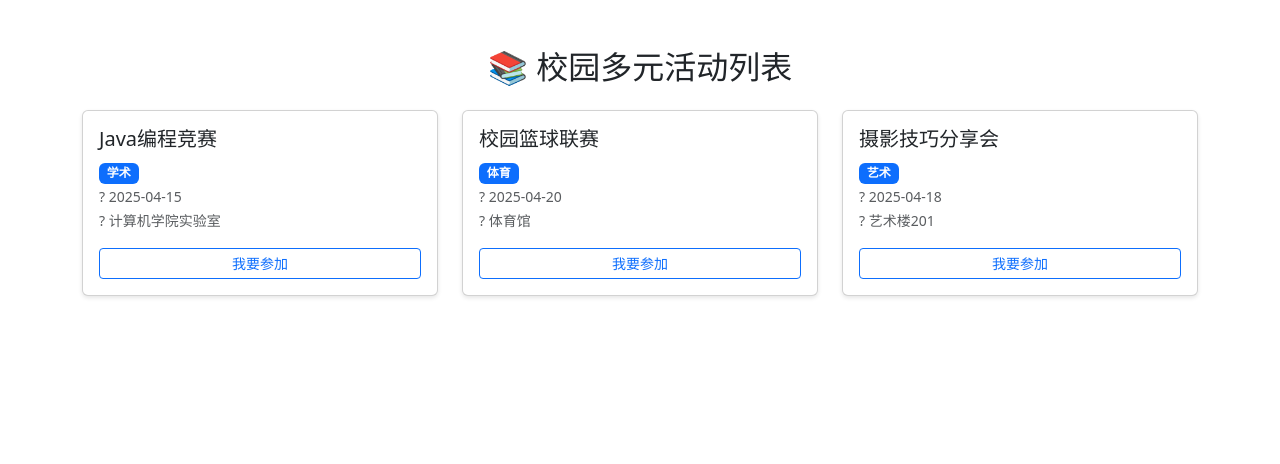
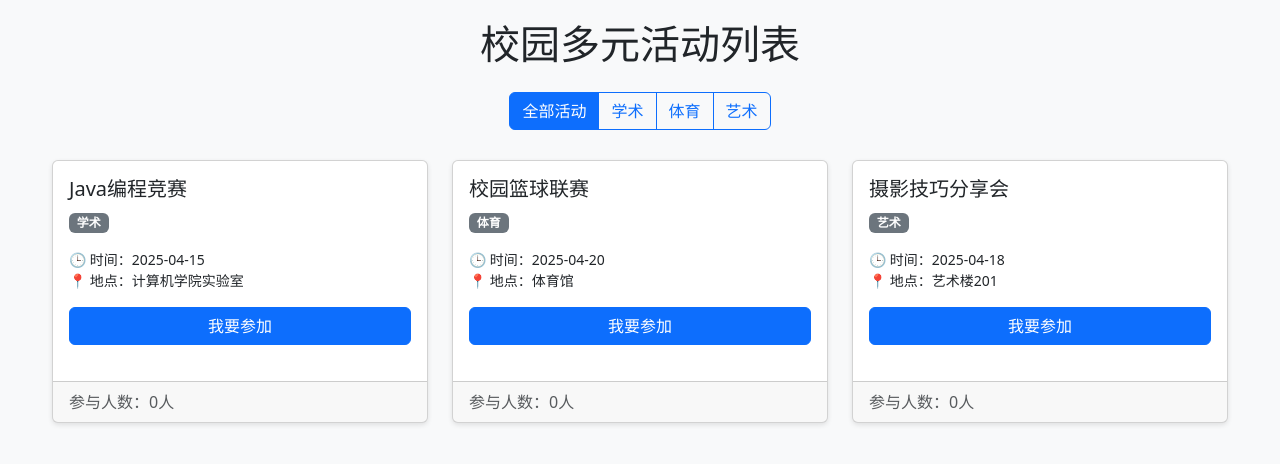
Before and after one commit to NyxVoidSpark/campus-social-matching, a Flask app: page / in a window 1280 px wide. Shown: the top 464 px of the page. Run offline with Flask 3, Linux system fonts and the light colour scheme.

```diff
--- a/app.py
+++ b/app.py
@@ -1,44 +1,163 @@
 from flask import Flask, render_template, jsonify, request
-from flask_cors import CORS  # 解决跨域问题
+from flask_cors import CORS
+from typing import List, Dict, Optional, Any
 
+# 初始化Flask应用
 app = Flask(__name__)
 CORS(app)  # 允许跨域请求
 
-# 模拟活动数据（后续可替换为数据库）
-activities = [
-    {"id": 1, "title": "Java编程竞赛", "type": "学术", "time": "2025-04-15", "location": "计算机学院实验室"},
-    {"id": 2, "title": "校园篮球联赛", "type": "体育", "time": "2025-04-20", "location": "体育馆"},
-    {"id": 3, "title": "摄影技巧分享会", "type": "艺术", "time": "2025-04-18", "location": "艺术楼201"}
+# 模拟数据库 - 活动数据
+activities: List[Dict[str, Any]] = [
+    {"id": 1, "title": "Java编程竞赛", "type": "学术", "time": "2025-04-15", "location": "计算机学院实验室",
+     "participants": []},
+    {"id": 2, "title": "校园篮球联赛", "type": "体育", "time": "2025-04-20", "location": "体育馆", "participants": []},
+    {"id": 3, "title": "摄影技巧分享会", "type": "艺术", "time": "2025-04-18", "location": "艺术楼201",
+     "participants": []}
 ]
 
-# 根路径路由（访问http://127.0.0.1:5000直接加载页面）
+
+# 辅助函数：查找活动
+def find_activity(activity_id: int) -> Optional[Dict[str, Any]]:
+    """根据ID查找活动"""
+    return next((a for a in activities if a["id"] == activity_id), None)
+
+
+# 页面路由
 @app.route("/")
-def home():
+@app.route("/show/info")
+def home() -> str:
+    """首页路由，合并了重复的路由定义"""
     return render_template("index.html")
 
-# 原有页面路由（保留，可通过http://127.0.0.1:5000/show/info访问）
-@app.route("/show/info")
-def index():
-    return render_template("index.html")
 
-# API路由：获取所有活动数据
-@app.route("/api/activities")
-def get_activities():
-    return jsonify(activities)
+# API路由：获取所有活动
+@app.route("/api/activities", methods=["GET"])
+def get_activities() -> Any:
+    """获取所有活动列表"""
+    return jsonify({
+        "success": True,
+        "data": activities,
+        "count": len(activities)
+    })
+
 
 # API路由：根据ID获取单个活动
-@app.route("/api/activities/<int:activity_id>")
-def get_activity(activity_id):
-    activity = next((a for a in activities if a["id"] == activity_id), None)
+@app.route("/api/activities/<int:activity_id>", methods=["GET"])
+def get_activity(activity_id: int) -> Any:
+    """根据ID获取单个活动详情"""
+    activity = find_activity(activity_id)
     if activity:
-        return jsonify(activity)
-    return jsonify({"error": "活动不存在"}), 404
+        return jsonify({
+            "success": True,
+            "data": activity
+        })
+    return jsonify({
+        "success": False,
+        "error": "活动不存在"
+    }), 404
+
+
+# API路由：创建新活动
+@app.route("/api/activities", methods=["POST"])
+def create_activity() -> Any:
+    """创建新活动"""
+    if not request.json:
+        return jsonify({
+            "success": False,
+            "error": "请求数据为空或格式不正确"
+        }), 400
+
+    required_fields = ["title", "type", "time", "location"]
+    for field in required_fields:
+        if field not in request.json:
+            return jsonify({
+                "success": False,
+                "error": f"缺少必要字段: {field}"
+            }), 400
+
+    # 生成新ID
+    new_id = max(activity["id"] for activity in activities) + 1 if activities else 1
+
+    new_activity = {
+        "id": new_id,
+        "title": request.json["title"],
+        "type": request.json["type"],
+        "time": request.json["time"],
+        "location": request.json["location"],
+        "participants": []
+    }
+
+    activities.append(new_activity)
+    return jsonify({
+        "success": True,
+        "message": "活动创建成功",
+        "data": new_activity
+    }), 201
+
 
 # API路由：参加活动（报名逻辑）
 @app.route("/api/activities/<int:activity_id>/join", methods=["POST"])
-def join_activity(activity_id):
-    # 后续可扩展：添加用户验证、报名记录存储等逻辑
-    return jsonify({"message": f"成功报名活动 {activity_id} - {next((a['title'] for a in activities if a['id'] == activity_id), '未知活动')}"})
+def join_activity(activity_id: int) -> Any:
+    """参加活动"""
+    activity = find_activity(activity_id)
+    if not activity:
+        return jsonify({
+            "success": False,
+            "error": "活动不存在"
+        }), 404
+
+    # 获取用户信息（实际应用中应从认证系统获取）
+    user_info = request.json.get("user", {"id": "anonymous", "name": "匿名用户"})
+
+    # 检查是否已报名
+    if any(p["id"] == user_info["id"] for p in activity["participants"]):
+        return jsonify({
+            "success": False,
+            "error": "您已报名该活动"
+        }), 400
+
+    activity["participants"].append(user_info)
+    return jsonify({
+        "success": True,
+        "message": f"成功报名活动: {activity['title']}",
+        "data": {
+            "activity_id": activity_id,
+            "participants_count": len(activity["participants"])
+        }
+    })
+
+
+# API路由：取消参加活动
+@app.route("/api/activities/<int:activity_id>/leave", methods=["POST"])
+def leave_activity(activity_id: int) -> Any:
+    """取消参加活动"""
+    activity = find_activity(activity_id)
+    if not activity:
+        return jsonify({
+            "success": False,
+            "error": "活动不存在"
+        }), 404
+
+    user_info = request.json.get("user", {"id": "anonymous"})
+
+    # 查找并移除参与者
+    for i, participant in enumerate(activity["participants"]):
+        if participant["id"] == user_info["id"]:
+            activity["participants"].pop(i)
+            return jsonify({
+                "success": True,
+                "message": f"已取消报名活动: {activity['title']}",
+                "data": {
+                    "activity_id": activity_id,
+                    "participants_count": len(activity["participants"])
+                }
+            })
+
+    return jsonify({
+        "success": False,
+        "error": "您未报名该活动"
+    }), 400
+
 
 if __name__ == '__main__':
     app.run(debug=True)
--- a/static/js/main.js
+++ b/static/js/main.js
@@ -1,9 +1,9 @@
-// 页面加载完成后立即加载活动数据
+// 页面加载完成后加载活动数据
 document.addEventListener('DOMContentLoaded', function() {
     loadActivities();
 });
 
-// 加载所有活动数据（调用后端API）
+// 加载所有活动数据
 function loadActivities() {
     fetch('/api/activities')
         .then(response => {
@@ -12,83 +12,112 @@ function loadActivities() {
             }
             return response.json();
         })
-        .then(activities => {
+        .then(data => {
+            // 适配整合后的API响应格式
+            const activities = data.success ? data.data : [];
             displayActivities(activities);
         })
         .catch(error => {
             console.error('获取活动数据失败:', error);
             const container = document.getElementById('activity-list');
             container.innerHTML = `
-                <div class="col-12">
-                    <div class="alert alert-danger text-center" role="alert">
-                        ? 加载失败，请刷新页面重试
-                    </div>
+                <div class="col-12 error">
+                    <p>❌ 加载失败，请刷新页面重试</p>
                 </div>
             `;
         });
 }
 
-// 渲染活动列表到页面
+// 渲染活动列表
 function displayActivities(activities) {
     const container = document.getElementById('activity-list');
-    container.innerHTML = ''; // 清空加载状态
+    container.innerHTML = '';
 
-    // 若没有活动数据，显示提示
     if (activities.length === 0) {
         container.innerHTML = `
             <div class="col-12">
-                <div class="alert alert-warning text-center" role="alert">
-                    ?? 暂无活动数据，敬请期待
+                <div class="alert alert-warning text-center p-3">
+                    📢 暂无活动数据，敬请期待
                 </div>
             </div>
         `;
         return;
     }
 
-    // 循环渲染每个活动卡片
+    // 循环渲染活动卡片
     activities.forEach(activity => {
-        const activityCard = `
-            <div class="col-md-4 mb-4">
+        const card = `
+            <div class="col-md-4">
                 <div class="card h-100">
                     <div class="card-body">
                         <h5 class="card-title">${activity.title}</h5>
                         <p class="card-text">
-                            <span class="badge bg-primary">${activity.type}</span><br>
-                            <small class="text-muted">
-                                ? ${activity.time}<br>
-                                ? ${activity.location}
-                            </small>
+                            <span class="badge bg-secondary">${activity.type}</span>
                         </p>
-                        <button class="btn btn-sm btn-outline-primary w-100" onclick="joinActivity(${activity.id})">
+                        <p class="card-text small">
+                            🕒 时间：${activity.time}<br>
+                            📍 地点：${activity.location}
+                        </p>
+                        <button class="btn btn-primary w-100" onclick="joinActivity(${activity.id})">
                             我要参加
                         </button>
+                    </div>
+                    <div class="card-footer text-muted">
+                        参与人数：${activity.participants ? activity.participants.length : 0}人
                     </div>
                 </div>
             </div>
         `;
-        container.innerHTML += activityCard;
+        container.innerHTML += card;
     });
 }
 
-// 报名参加活动（调用后端报名API）
+// 按类型筛选活动
+function filterActivities(type) {
+    fetch('/api/activities')
+        .then(response => response.json())
+        .then(data => {
+            const allActivities = data.success ? data.data : [];
+            let filtered = allActivities;
+
+            // 如果不是"全部活动"，则筛选对应类型
+            if (type !== 'all') {
+                filtered = allActivities.filter(activity => activity.type === type);
+            }
+
+            displayActivities(filtered);
+        });
+}
+
+// 报名参加活动
 function joinActivity(activityId) {
+    // 模拟用户信息（实际项目中应从登录状态获取）
+    const user = { id: 1, name: "当前用户" };
+
     fetch(`/api/activities/${activityId}/join`, {
         method: 'POST',
         headers: {
             'Content-Type': 'application/json',
-        }
+        },
+        body: JSON.stringify({ user: user })
     })
     .then(response => {
         if (!response.ok) {
-            throw new Error('报名请求失败');
+            throw new Error('报名失败');
         }
         return response.json();
     })
     .then(data => {
-        alert(data.message); // 显示报名成功提示
+        if (data.success) {
+            alert(data.message);
+            // 重新加载活动列表，更新参与人数
+            loadActivities();
+        } else {
+            alert(data.error);
+        }
     })
     .catch(error => {
-        console.error('报名失败:', error);
-        alert('? 报名失败，请重试');
+        console.error('报名请求失败:', error);
+        alert('报名失败，请重试');
     });
 }
--- a/templates/index.html
+++ b/templates/index.html
@@ -1,37 +1,72 @@
 <!DOCTYPE html>
 <html lang="zh-CN">
 <head>
-    <meta charset="UTF-8">
+    <meta charset="UTF-8">  <!-- 确保编码声明为UTF-8 -->
     <meta name="viewport" content="width=device-width, initial-scale=1.0">
-    <title>高校活动聚合平台</title>
-    <!-- 引入Bootstrap样式（无需本地下载，CDN直接加载） -->
+    <title>校园多元活动列表</title>
+    <!-- 引入Bootstrap样式 -->
     <link href="https://cdn.jsdelivr.net/npm/bootstrap@5.3.0/dist/css/bootstrap.min.css" rel="stylesheet">
     <style>
-        /* 可选：自定义少量样式优化显示 */
+        body {
+            background-color: #f8f9fa;
+            padding: 20px 0;
+        }
+        .header {
+            text-align: center;
+            margin-bottom: 30px;
+        }
+        .activity-container {
+            max-width: 1200px;
+            margin: 0 auto;
+        }
         .card {
-            box-shadow: 0 2px 4px rgba(0,0,0,0.1);
-            transition: box-shadow 0.3s ease;
+            margin-bottom: 20px;
+            box-shadow: 0 2px 5px rgba(0,0,0,0.1);
+            transition: all 0.3s ease;
         }
         .card:hover {
-            box-shadow: 0 4px 8px rgba(0,0,0,0.15);
+            transform: translateY(-5px);
+            box-shadow: 0 5px 15px rgba(0,0,0,0.1);
+        }
+        .loading {
+            text-align: center;
+            padding: 50px 0;
+        }
+        .error {
+            text-align: center;
+            padding: 30px;
+            background-color: #fff5f5;
+            border: 1px solid #ffe3e3;
+            border-radius: 5px;
+            color: #c53030;
         }
     </style>
 </head>
 <body>
-    <div class="container mt-5 mb-5">
-        <h2 class="text-center mb-4">📚 校园多元活动列表</h2>
-        <!-- 活动列表容器（JS动态渲染） -->
+    <div class="container activity-container">
+        <div class="header">
+            <h1>校园多元活动列表</h1>
+            <!-- 活动类型筛选器 -->
+            <div class="btn-group mt-3" role="group">
+                <button type="button" class="btn btn-primary" onclick="filterActivities('all')">全部活动</button>
+                <button type="button" class="btn btn-outline-primary" onclick="filterActivities('学术')">学术</button>
+                <button type="button" class="btn btn-outline-primary" onclick="filterActivities('体育')">体育</button>
+                <button type="button" class="btn btn-outline-primary" onclick="filterActivities('艺术')">艺术</button>
+            </div>
+        </div>
+
+        <!-- 活动列表容器 -->
         <div class="row" id="activity-list">
-            <div class="col-12 text-center py-5">
+            <div class="loading">
                 <div class="spinner-border text-primary" role="status">
                     <span class="visually-hidden">加载中...</span>
                 </div>
-                <p class="mt-3 text-muted">正在获取最新活动数据...</p>
+                <p class="mt-3">正在加载活动数据...</p>
             </div>
         </div>
     </div>
 
-    <!-- 引入前端交互JS（使用Flask静态文件路径） -->
-    <script src="{{ url_for('static', filename='js/main.js') }}"></script>
+    <!-- 引入JS文件，并明确指定编码为UTF-8 -->
+    <script src="{{ url_for('static', filename='js/main.js') }}" charset="UTF-8"></script>
 </body>
 </html>
```
